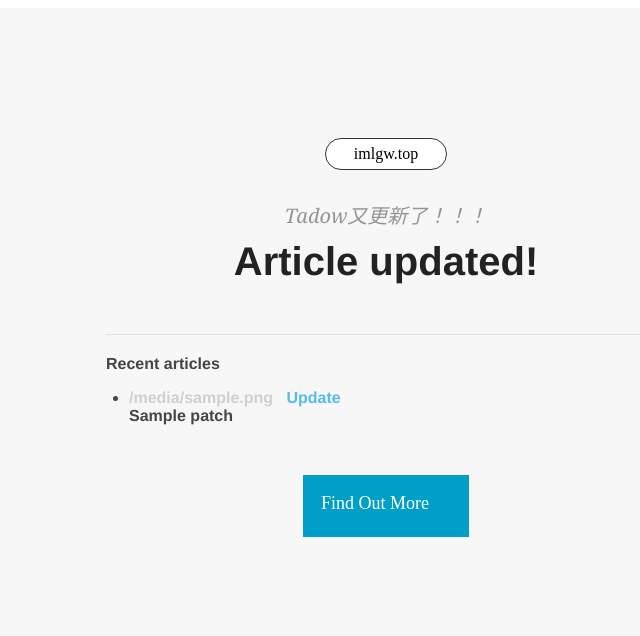
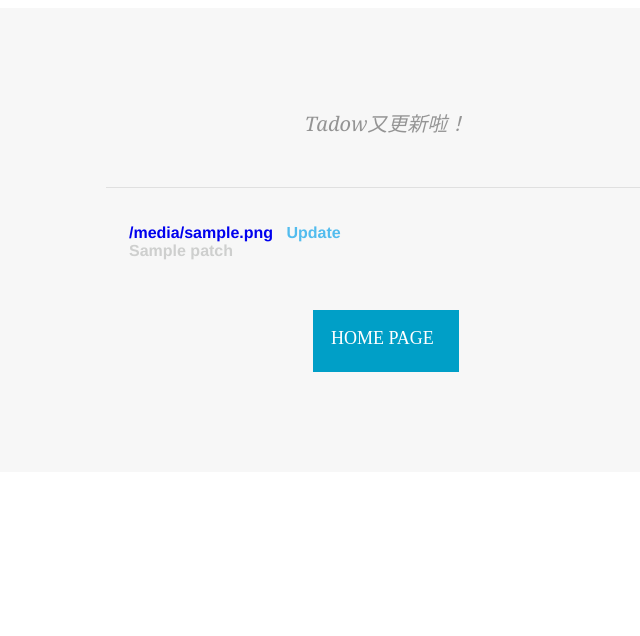
Before and after one commit to Reso1mi/hexo-subscribe, a Flask app: template templates/mail.html in a window 1280 px wide. Shown: the top 636 px of the page, without its empty margins (254-894 px from the left). Run offline with Flask 2, Linux system fonts and the light colour scheme; the template is opened without the code that fills it: most values are stand-ins (such as "Sample title", 1, 10 or a date in 2020).

Commit message:
发送邮件页面优化，基本可用

```diff
--- a/subscribe.py
+++ b/subscribe.py
@@ -9,7 +9,6 @@ from mail import send_mail
 import requests
 import frontmatter
 import string
-from zhon.hanzi import punctuation
 import os
 
 from models import Addr
@@ -17,8 +16,6 @@ from models import Addr
 app = Flask(__name__)
 # 项目根路径
 context = Config.server_context
-
-punctuation += string.punctuation
 
 
 class Blog:
@@ -78,15 +75,12 @@ def index():
 def get_diff(api, before, after):
     adds = api + before + '...' + after
     resp = requests.get(adds).json()
-    files = resp.get('files')
-    blogs = []
-    for file in files:
-        file['patch'] = file['patch'][18:]
-        blogs.append(Blog(file))
-    # blogs = [Blog(file) for file in files]
-    # 获取url
+    blogs = [Blog(file) for file in resp.get('files')]
+    # 调整属性值返回给前端
     for blog in blogs:
         blog.url = get_url(blog.filename)
+        blog.filename = blog.filename[:-3]
+        blog.patch = ''.join([c for c in blog.patch if c not in string.punctuation and not c.isdigit()])
     return blogs
 
 
--- a/templates/mail.html
+++ b/templates/mail.html
@@ -3,7 +3,7 @@
 <style>
     a {
         text-decoration: none;
-        color: #CECFCE;
+
         font-size: 16px;
     }
 
@@ -13,33 +13,12 @@
         padding-bottom: 100px;
     }
 
-
-    .news_head {
-        background-color: #F7F7F7;
-        text-align: center;
-        width: 120px;
-        line-height: 30px;
-        margin: 30px auto;
-        background-color: #fff;
-        border: 1px solid #333;
-        border-radius: 16px;
-    }
-
     .news_title_cn {
         color: #949494;
         font-family: Georgia;
         font-size: 20px;
         font-style: italic;
         font-weight: normal;
-        text-align: center;
-    }
-
-    .news_title_en {
-        margin-top: 10px;
-        color: #222222;
-        font-family: Helvetica;
-        font-size: 40px;
-        font-weight: bold;
         text-align: center;
     }
 
@@ -60,7 +39,7 @@
     .goHome {
         padding: 18px;
         margin: 0 auto;
-        width: 130px;
+        width: 110px;
         height: 26px;
         background-color: #009FC7;
     }
@@ -70,12 +49,6 @@
         color: #fff;
     }
 
-    .footer {
-        padding-top: 30px;
-        margin: 0 auto;
-        width: 560px;
-        text-align: center;
-    }
 
     .footer .img-wrapper {
         width: 200px;
@@ -87,6 +60,7 @@
         overflow: hidden;
         white-space: nowrap;
         text-overflow: ellipsis;
+        color: #CECFCE;
     }
 </style>
 <head>
@@ -95,26 +69,21 @@
 <body>
 <div class="main">
     <div class="news">
-        <div class="news_head">
-            imlgw.top
+        <div class="news_title_cn">
+            Tadow又更新啦！
         </div>
-        <div class="news_title_cn">
-            Tadow又更新了！！！
-        </div>
-        <div class="news_title_en">
-            Article updated!
-        </div>
+
         <div class="news_content">
-            Recent articles
             <ul>
                 {% for blog in blogs %}
-                    <li>
-                        <a href="{{ blog.url }}">{{ blog.filename }} &nbsp;
+                    <li style="list-style-type:none;">
+                        <a href="{{ blog.url }}">
+                            {{ blog.filename }} &nbsp;
                             {% if blog.status == 'modified' %}
                                 <span style="color:#52bcee">Update</span>
                             {% endif %}
                             {% if blog.status == 'added' %}
-                                <span style="color:#9de58a">Add</span>
+                                <span style="color:#78ac6b">Add</span>
                             {% endif %}
                         </a>
                         <div class="textFlow">{{ blog.patch }}</div>
@@ -124,18 +93,8 @@
         </div>
     </div>
     <div class="goHome">
-        <a href="https://imlgw.top" style="text-decoration: none">Find Out More</a>
+        <a href="https://imlgw.top" style="text-decoration: none">HOME PAGE</a>
     </div>
 </div>
-<!--<div class="footer">-->
-<!--    <div class="text-wrapper">-->
-<!--        关注我的Github-->
-<!--    </div>-->
-<!--    <div class="img-wrapper">-->
-<!--        <a href="https://github.com/imlgw" target="_blank"><img width="200px"-->
-<!--                                                                src="https://i.loli.net/2021/05/14/AS3W6fTqDms2eay.jpg"-->
-<!--                                                                alt=""></a>-->
-<!--    </div>-->
-<!--</div>-->
 </body>
 </html>
```
